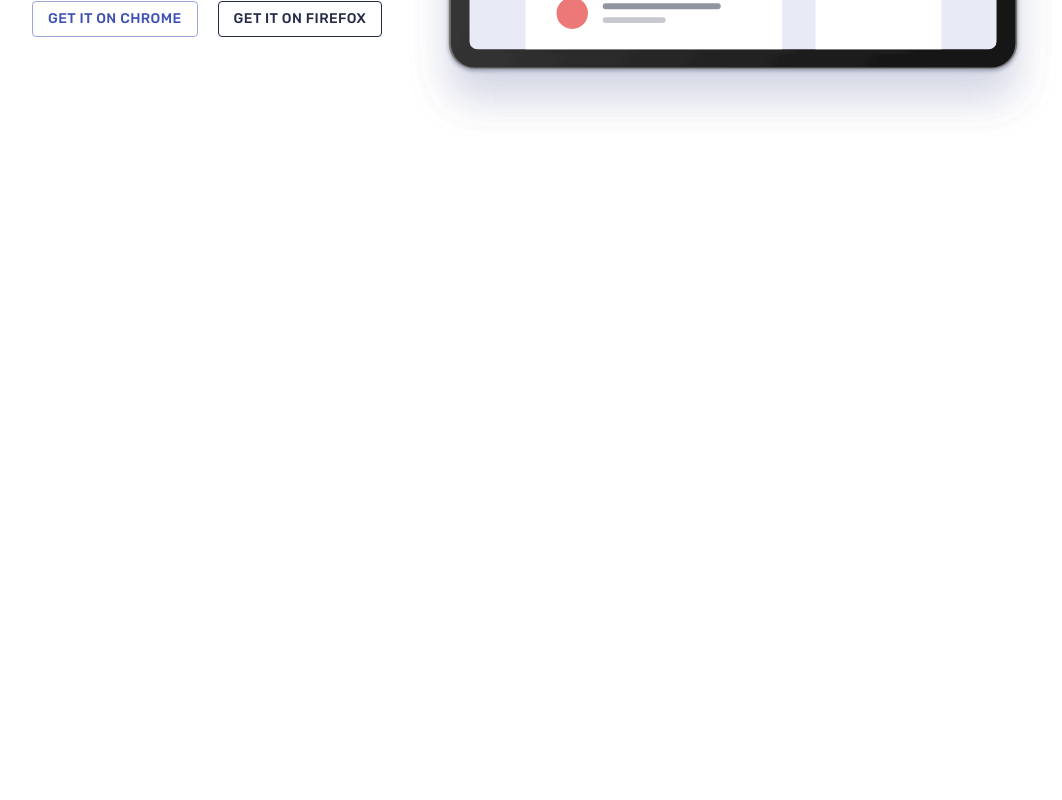
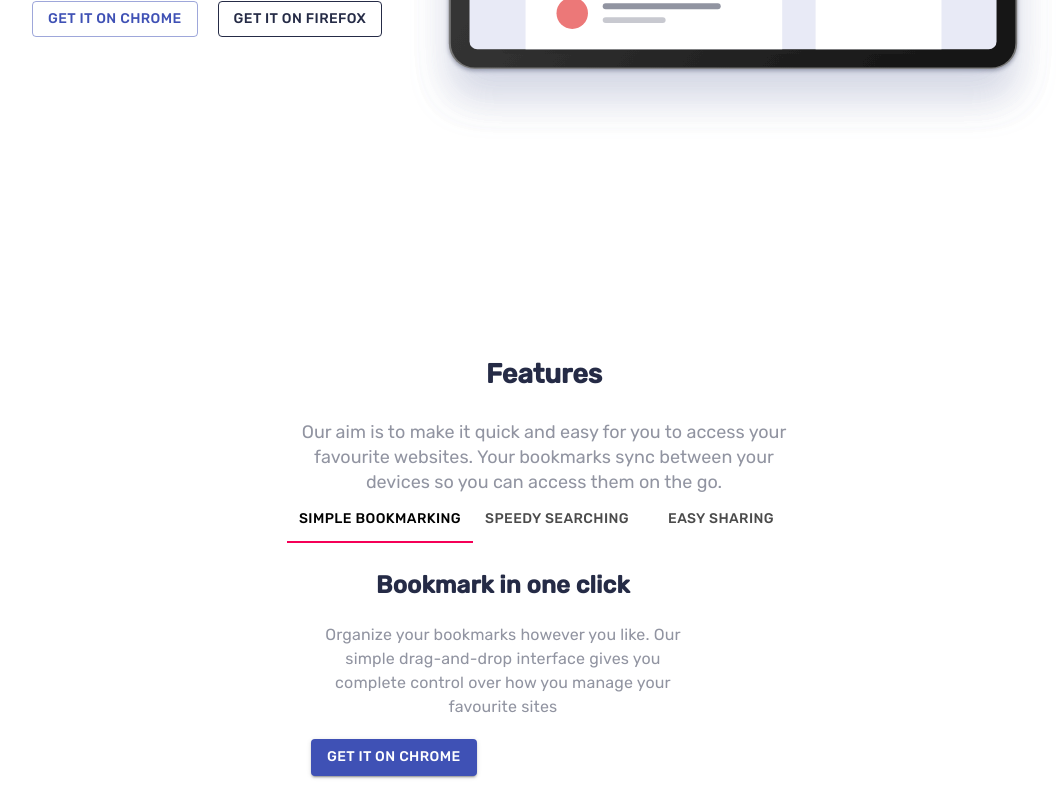
Before and after one commit to paichato/bookmark, a React (Create React App) app: page / in a window 1280 px wide. Shown: the part 582-1382 px from the top of the page, without its empty margins (96-1158 px from the left). Before the commit the page ends 940 px from the top, so only its background shows below. Built offline with nearby package versions, Linux system fonts and the light colour scheme.

Commit message:
added Tab 1

```diff
--- a/src/App.js
+++ b/src/App.js
@@ -1,11 +1,12 @@
 import Hero from "./Pages/Hero";
 import GlobalStyles from './global.js'
+import Features from "./Pages/Features";
 
 function App() {
   return (
     <>
       <Hero/>
-
+      <Features/>
       <GlobalStyles/>
     </>
   );
--- a/src/Pages/Features/FeaturesElements.js
+++ b/src/Pages/Features/FeaturesElements.js
@@ -0,0 +1,43 @@
+import styled from "styled-components"
+
+
+
+
+export const FeaturesSection=styled.section`
+display: flex;
+flex-direction:column;
+align-items:center;
+justify-content:center;
+text-align:center;
+/* height:900px; */
+`
+export const FeaturesHeader=styled.div`
+width:40vw;
+
+h1{
+    color:var(--very-dark-blue);
+
+}
+
+p{
+    margin-top:30px;
+    color:var(--grayish-blue);
+    line-height:25px;
+    /* letter-spacing:4px; */
+}
+
+`
+
+export const FeaturesBody=styled.div`
+
+`
+export const SimpleBookmark=styled.div`
+
+`
+
+export const SBLeft=styled.div`
+
+`
+export const SBRight=styled.div`
+
+`
--- a/src/Pages/Features/index.js
+++ b/src/Pages/Features/index.js
@@ -0,0 +1,94 @@
+import { Box, Button, Tab, Tabs, Typography } from '@material-ui/core';
+import React, { useState } from 'react'
+import { FeaturesBody, FeaturesHeader, FeaturesSection, SBLeft, SBRight, SimpleBookmark } from './FeaturesElements'
+import {twitterTabsStylesHook} from '@mui-treasury/styles/tabs';
+import { LeftSection, LFButtons, LFH1, LFP } from '../Hero/HeroElemnts';
+
+
+function Features() {
+
+    function TabPanel(props) {
+        const { children, value, index, ...other } = props;
+
+        return (
+          <div
+            role="tabpanel"
+            hidden={value !== index}
+            id={`scrollable-force-tabpanel-${index}`}
+            aria-labelledby={`scrollable-force-tab-${index}`}
+            {...other}
+          >
+            {value === index && (
+              <Box p={3}>
+                <Typography>{children}</Typography>
+              </Box>
+            )}
+          </div>
+        );
+      }
+
+
+
+      function a11yProps(index) {
+        return {
+          id: `scrollable-force-tab-${index}`,
+          'aria-controls': `scrollable-force-tabpanel-${index}`,
+        };
+      }
+
+
+    const [value, setvalue] = useState(0);
+    // const tabStyles=twitterTabsStylesHook.useTabs();
+    // const tabItemStyles=twitterTabsStylesHook.useTabItem();
+
+    const handleChange = (event, newValue) => {
+        setvalue( newValue);
+    };
+    return (
+        <>
+        <FeaturesSection>
+            <FeaturesHeader>
+                <h1>Features</h1>
+                <p>Our aim is to make it
+                    quick and easy for you to access
+                    your favourite websites. Your bookmarks
+                    sync between your devices so you
+                    can access them on the go.</p>
+            </FeaturesHeader>
+            <FeaturesBody>
+
+
+                <Tabs value={value} onChange={handleChange } >
+                    <Tab  label="Simple Bookmarking" {...a11yProps(0)}/>
+                    <Tab  label="Speedy Searching" />
+                    <Tab  label="Easy Sharing" href="#" />
+                </Tabs>
+                <TabPanel value={value} index={0}>
+                <SimpleBookmark>
+                            <SBLeft>
+
+                            </SBLeft>
+                            <SBRight>
+                            <LeftSection>
+                    <LFH1>Bookmark in one click</LFH1>
+                    <LFP>Organize your bookmarks however you like. Our simple drag-and-drop
+                        interface gives you complete control over how you manage your favourite
+                        sites
+                    </LFP>
+                    <LFButtons>
+                        <Button  variant="contained" color="primary">Get it on Chrome</Button>
+
+                    </LFButtons>
+                </LeftSection>
+                            </SBRight>
+                        </SimpleBookmark>
+                </TabPanel>
+            </FeaturesBody>
+
+        </FeaturesSection>
+
+        </>
+    )
+}
+
+export default Features
```
